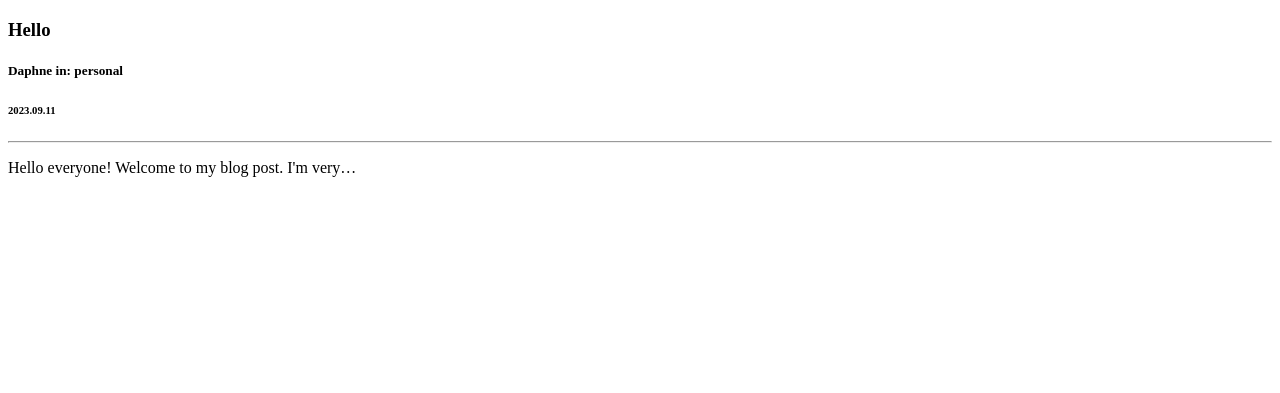
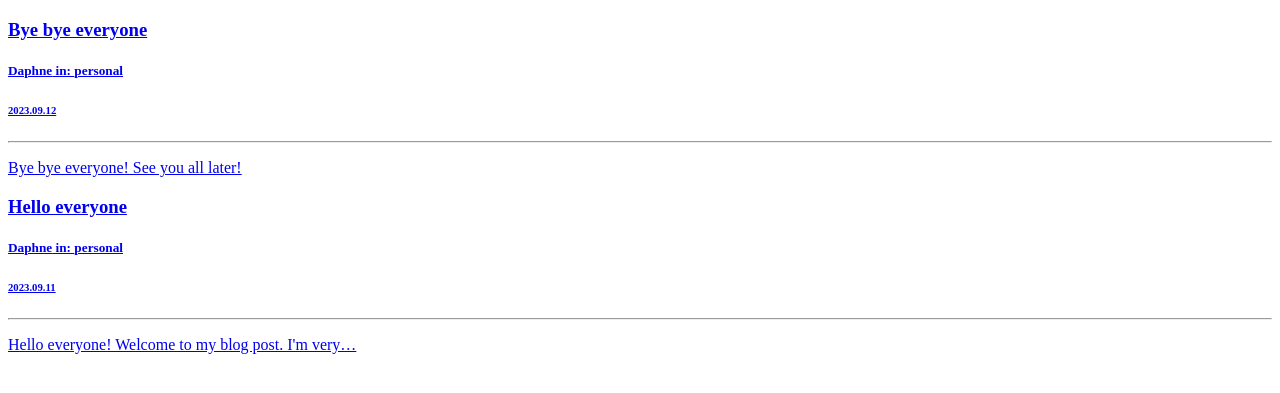
Before and after one commit to sweet-daphne/gatsby-stickers, a Gatsby site: page /blog in a window 1280 px wide. Shown: the part 131-524 px from the top of the page. Built offline with nearby package versions, Linux system fonts and the light colour scheme; Gatsby itself is replaced by a stand-in of ours.

Commit message:
dynamic pages

```diff
--- /dev/null
+++ b/blog-posts/Bye.mdx
@@ -0,0 +1,11 @@
+---
+title: Bye bye everyone
+category: personal
+date: '2023-09-12'
+author: Daphne
+slug: bye-bye-everyone
+---
+
+# Bye bye everyone!
+
+See you all later!
--- a/blog-posts/Hello.mdx
+++ b/blog-posts/Hello.mdx
@@ -1,10 +1,11 @@
 ---
-title: Hello
+title: Hello everyone
 category: personal
 date: '2023-09-11'
 author: Daphne
+slug: hello-everyone
 ---
 
-## Hello everyone!
+# Hello everyone!
 
 Welcome to my blog post. I'm very happy to have you all here with me on this speical ocasion.
--- a/gatsby-config.ts
+++ b/gatsby-config.ts
@@ -2,7 +2,7 @@
 
 const config: GatsbyConfig = {
   siteMetadata: {
-    title: `DevStickers`,
+    title: `DevStickers!`,
     siteUrl: `https://www.yourdomain.tld`,
     description: `Buy the best stickers`,
   },
--- a/src/pages/blog.tsx
+++ b/src/pages/blog/index.tsx
@@ -1,13 +1,14 @@
 import React from 'react';
-import Layout from '../components/Layout';
-import Seo from '../components/Seo';
-import { PageProps, graphql } from 'gatsby';
+import Layout from '../../components/Layout';
+import Seo from '../../components/Seo';
+import { Link, PageProps, graphql } from 'gatsby';
 
 export default function Blog({ data }: PageProps<Queries.BlogPostsQuery>) {
   return (
     <Layout title="Blog">
       <section>
         {data.allMdx.nodes.map((file, index) => (
+          <Link to={`/blog/${file.frontmatter?.slug}`}>
             <article key={index}>
               <h3>{file.frontmatter?.title}</h3>
               <h5>
@@ -17,6 +18,7 @@
               <hr />
               <p>{file.excerpt}</p>
             </article>
+          </Link>
         ))}
       </section>
     </Layout>
@@ -28,6 +30,7 @@
     allMdx {
       nodes {
         frontmatter {
+          slug
           date(formatString: "YYYY.MM.DD")
           category
           title
```
Also changed, not shown: src/pages/blog/{mdx.frontmatter__slug}.tsx (added, +10 -0 lines). Lines whose indentation alone changed are shown as unchanged.
